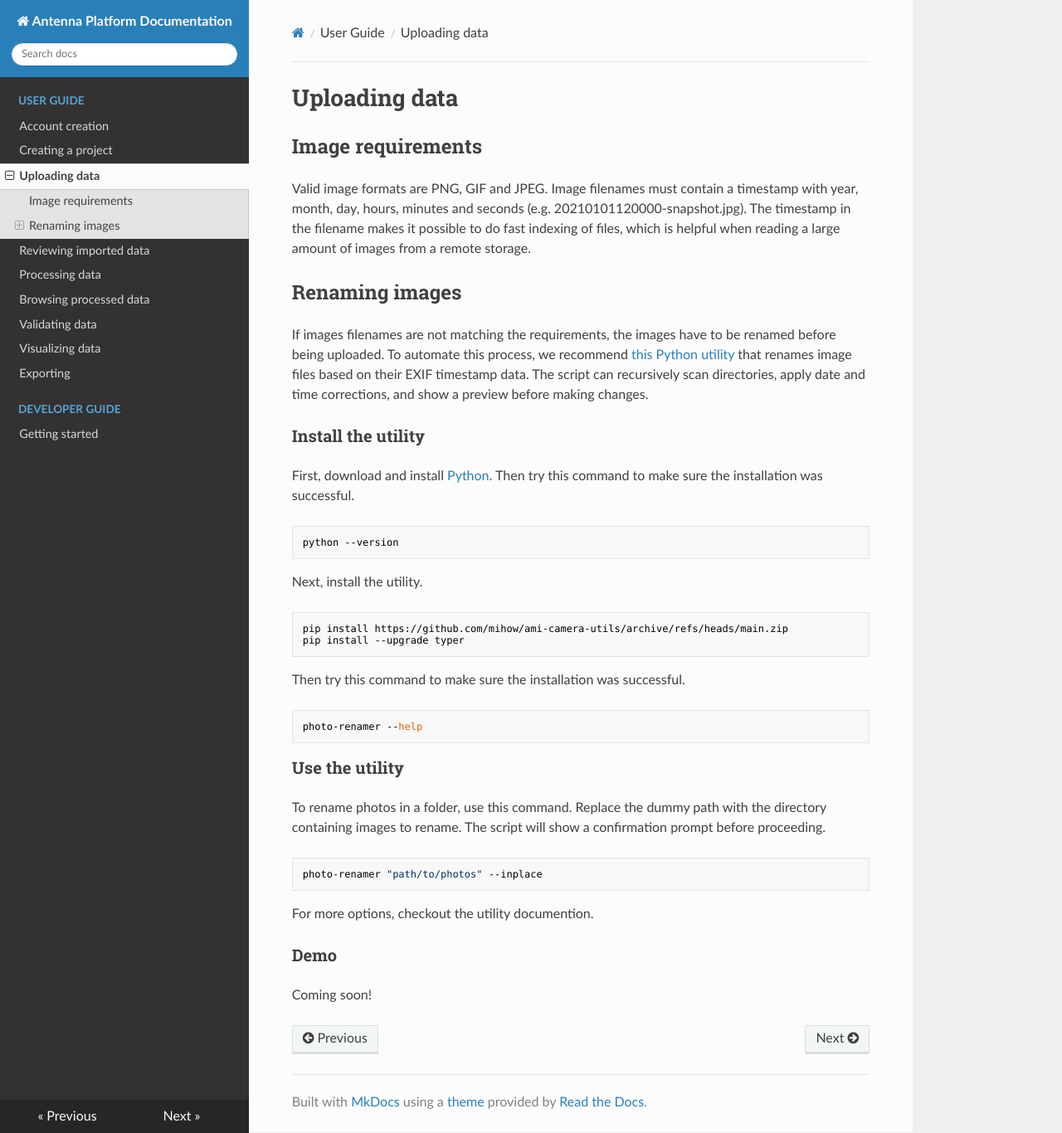
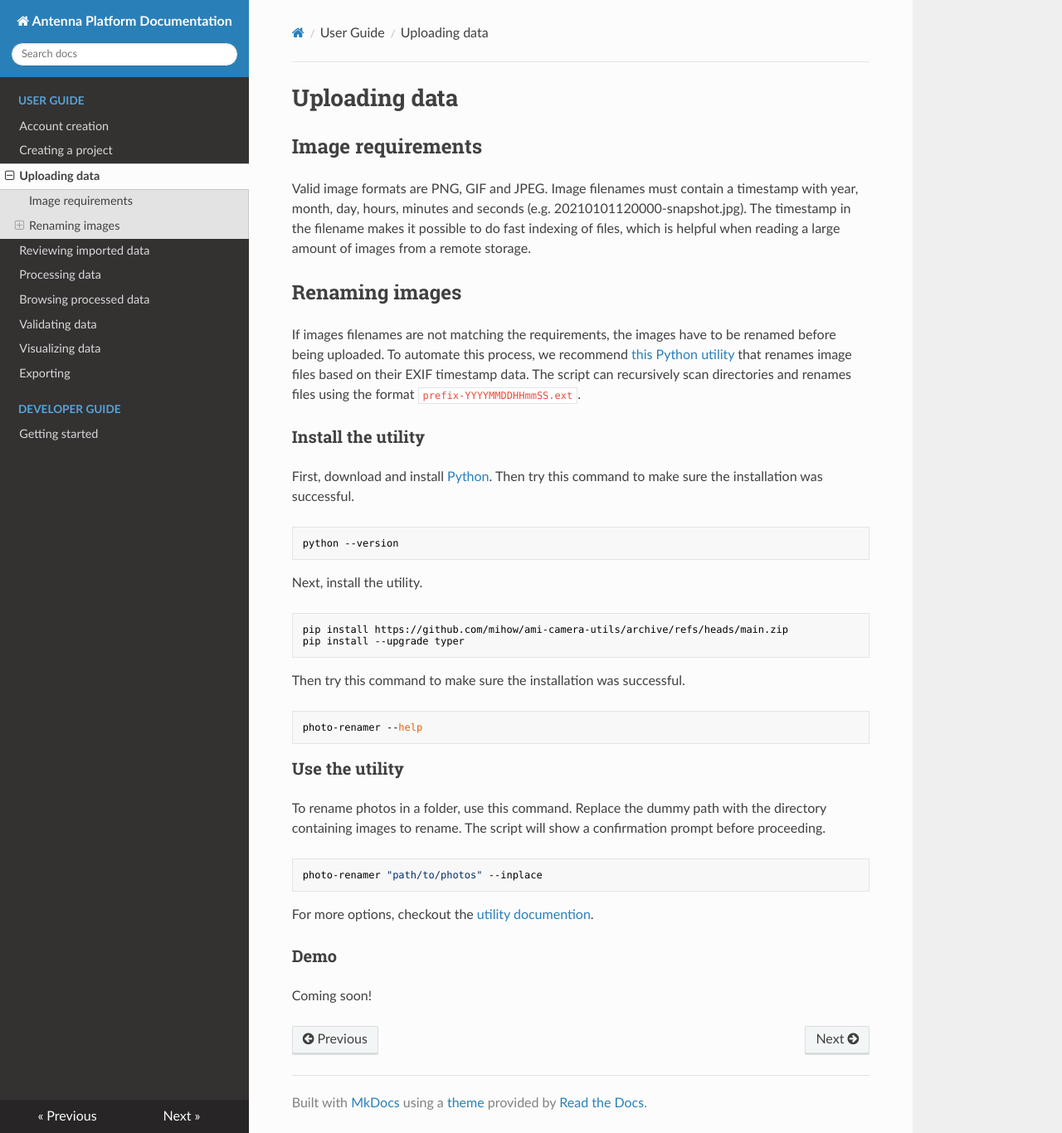
Before and after one commit to RolnickLab/antenna-docs, an MkDocs documentation site: the page built from docs/sections/user-guide/uploading-data.md, in a window 1280 px wide and 1366 px high. Shown: the whole window at 83% size. Built offline with MkDocs 1.6.1, drawn with Linux system fonts in a browser that asks for light colours; nearby versions of some CDN libraries.

Commit message:
copy: clarify instructions

````diff
--- a/docs/sections/user-guide/uploading-data.md
+++ b/docs/sections/user-guide/uploading-data.md
@@ -6,7 +6,7 @@ Valid image formats are PNG, GIF and JPEG. Image filenames must contain a timest
 
 ## Renaming images
 
-If images filenames are not matching the requirements, the images have to be renamed before being uploaded. To automate this process, we recommend [this Python utility](https://github.com/mihow/ami-camera-utils) that renames image files based on their EXIF timestamp data. The script can recursively scan directories, apply date and time corrections, and show a preview before making changes.
+If images filenames are not matching the requirements, the images have to be renamed before being uploaded. To automate this process, we recommend [this Python utility](https://github.com/mihow/ami-camera-utils) that renames image files based on their EXIF timestamp data. The script can recursively scan directories and renames files using the format `prefix-YYYYMMDDHHmmSS.ext`.
 
 ### Install the utility
 
@@ -37,7 +37,7 @@ To rename photos in a folder, use this command. Replace the dummy path with the
 photo-renamer "path/to/photos" --inplace
 ```
 
-For more options, checkout the utility documention.
+For more options, checkout the [utility documention](https://github.com/mihow/ami-camera-utils).
 
 ### Demo
 
````
